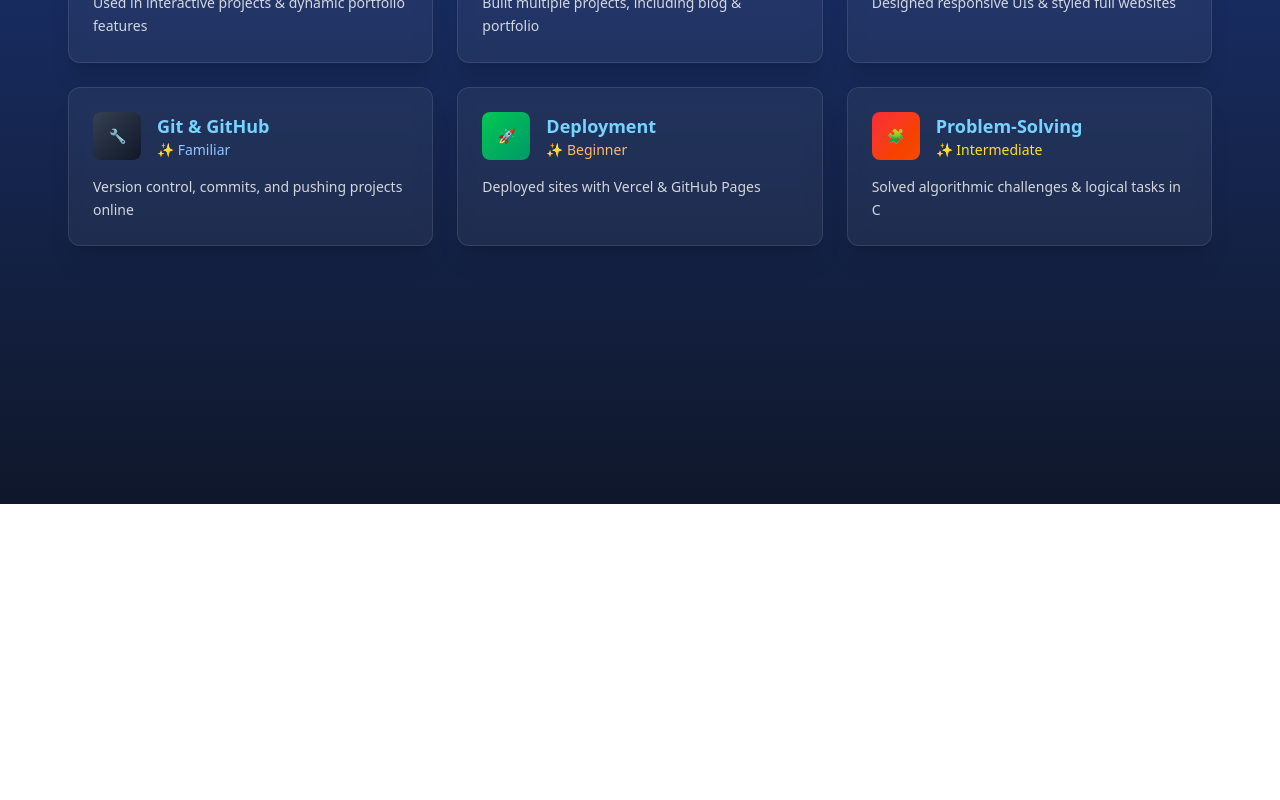
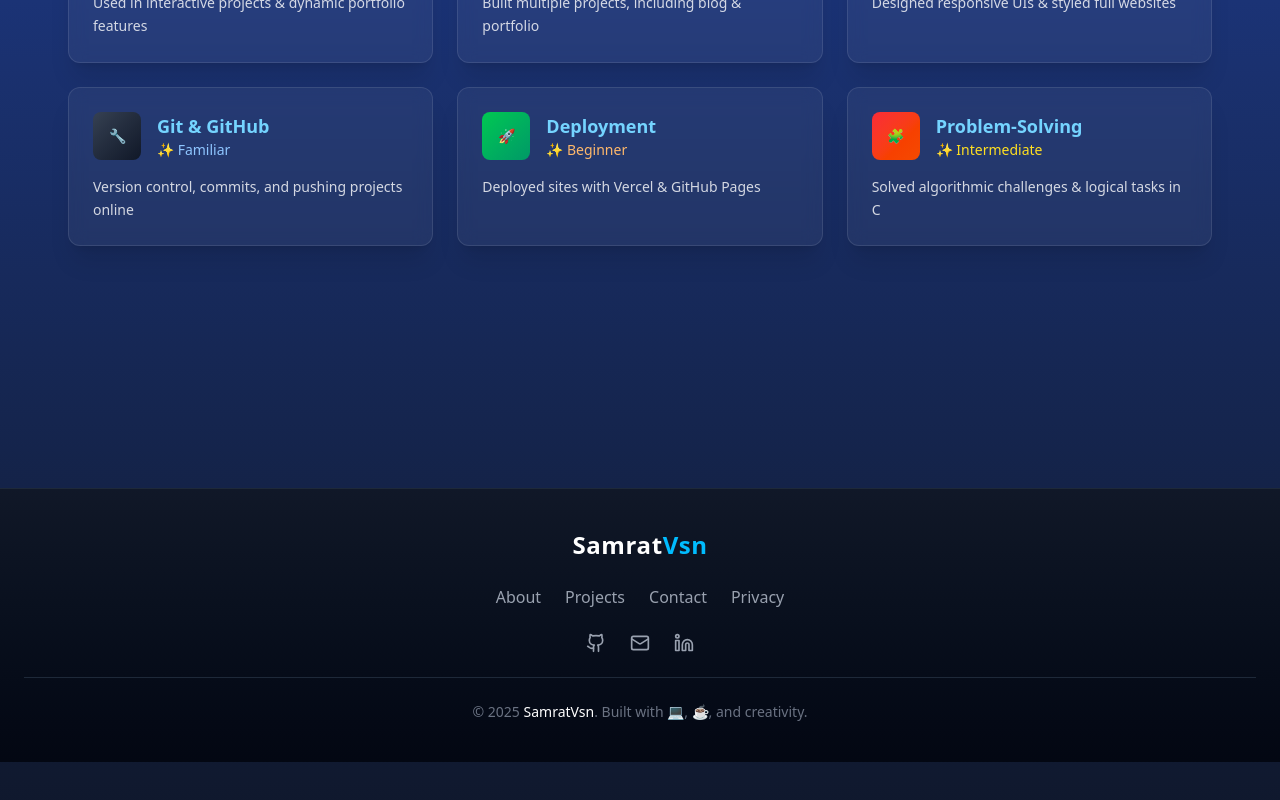
Before and after one commit to SamratVsn/PortfolioVsn, a React (Vite) app: page /about in a window 1280 px wide. Shown: the part 1331-2131 px from the top of the page. Before the commit the page ends 1835 px from the top, so only its background shows below. Built offline with nearby package versions, Linux system fonts and the light colour scheme.

Commit message:
Add Footer component to About page

```diff
--- a/src/Pages/About.jsx
+++ b/src/Pages/About.jsx
@@ -3,6 +3,7 @@ import Header from '../Components/Header'
 import { motion } from 'framer-motion'
 import PortfolioImage from '../assets/PortfolioImage.jpg'
 import HireMe from '../Components/HireMe'
+import Footer from '../Components/Footer'
 
 function About() {
   return (
@@ -304,6 +305,7 @@ function About() {
           </div>
         </div>
       </div>
+      <Footer />
     </div>
   )
 }
```
